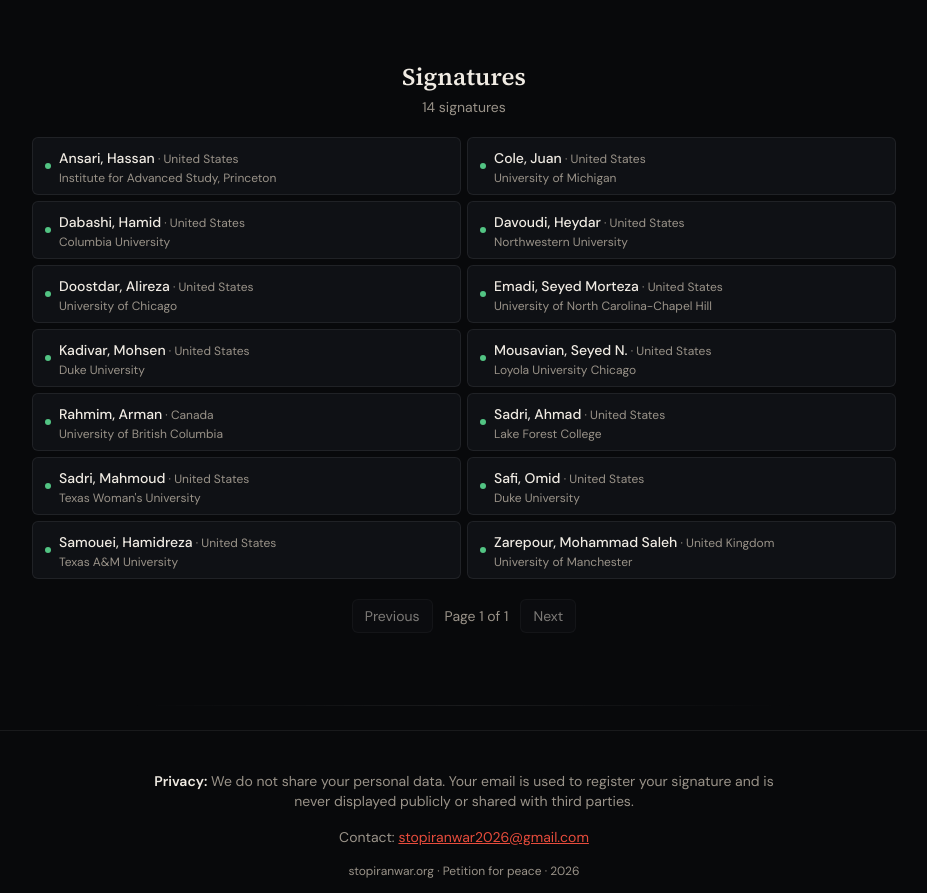
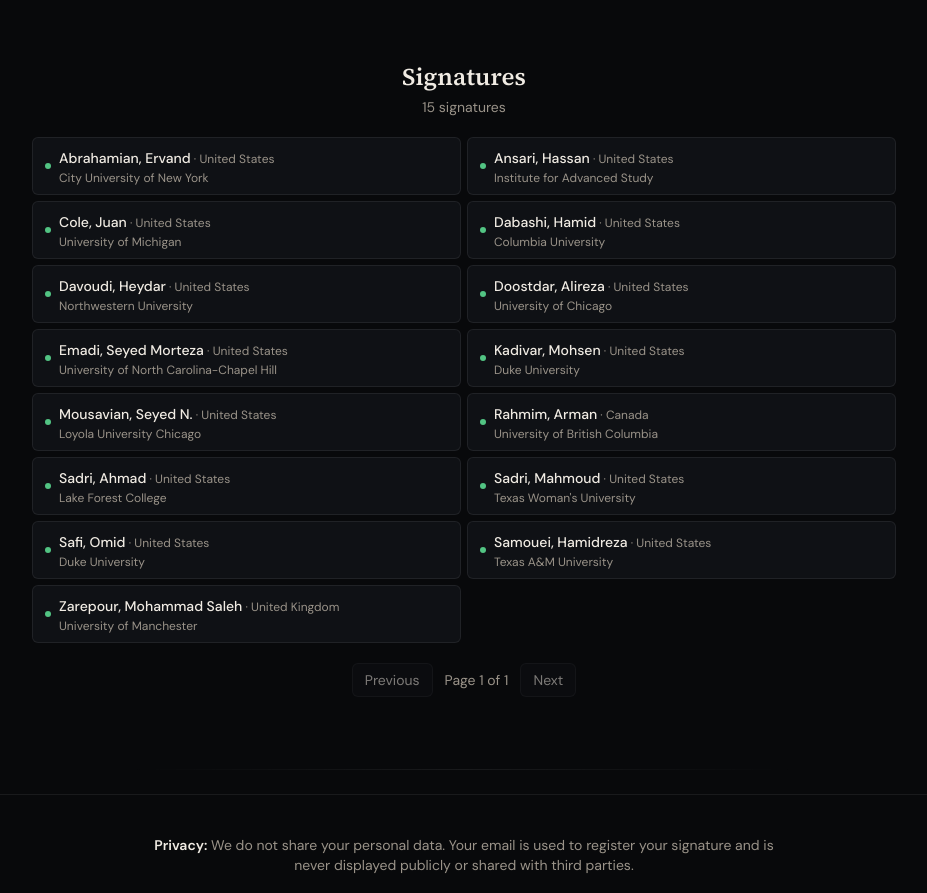
Before and after one commit to Imannil/petition-site, a Next.js app: page / in a window 1280 px wide. Shown: the part 1820-2713 px from the top of the page, without its empty margins (176-1103 px from the left). Built offline with nearby package versions, Linux system fonts and the light colour scheme; no server answers; the database is empty.

Commit message:
fix the error regarding the prisma

```diff
--- a/content/initial-signatories.ts
+++ b/content/initial-signatories.ts
@@ -40,7 +40,7 @@
   {
     fullName: "Hassan Ansari",
     country: "United States",
-    affiliation: "Institute for Advanced Study, Princeton",
+    affiliation: "Institute for Advanced Study",
   },
   {
     fullName: "Alireza Doostdar",
@@ -82,4 +82,9 @@
     country: "United States",
     affiliation: "Texas Woman's University",
   },
+  {
+    fullName: "Ervand Abrahamian",
+    country: "United States",
+    affiliation: "City University of New York",
+  },
 ];
--- a/prisma/seed.ts
+++ b/prisma/seed.ts
@@ -23,6 +23,7 @@
   "mohammadsaleh.zarepour@manchester.ac.uk",
   "jrcole@umich.edu",
   "msadri@twu.edu",
+  "ervand_abrahamian@baruch.cuny.edu"
 ];
 
 function firstName(fullName: string): string {
```
